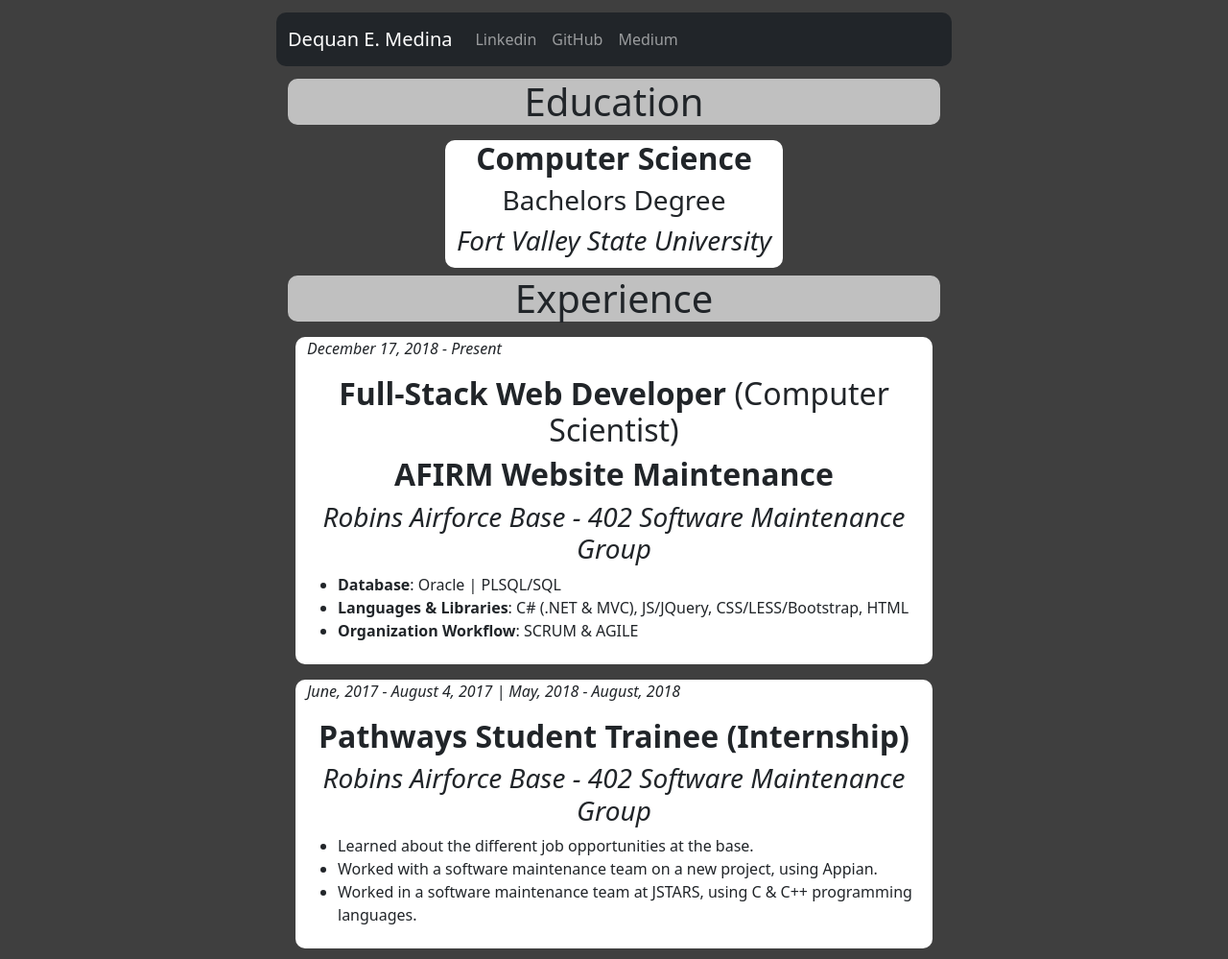
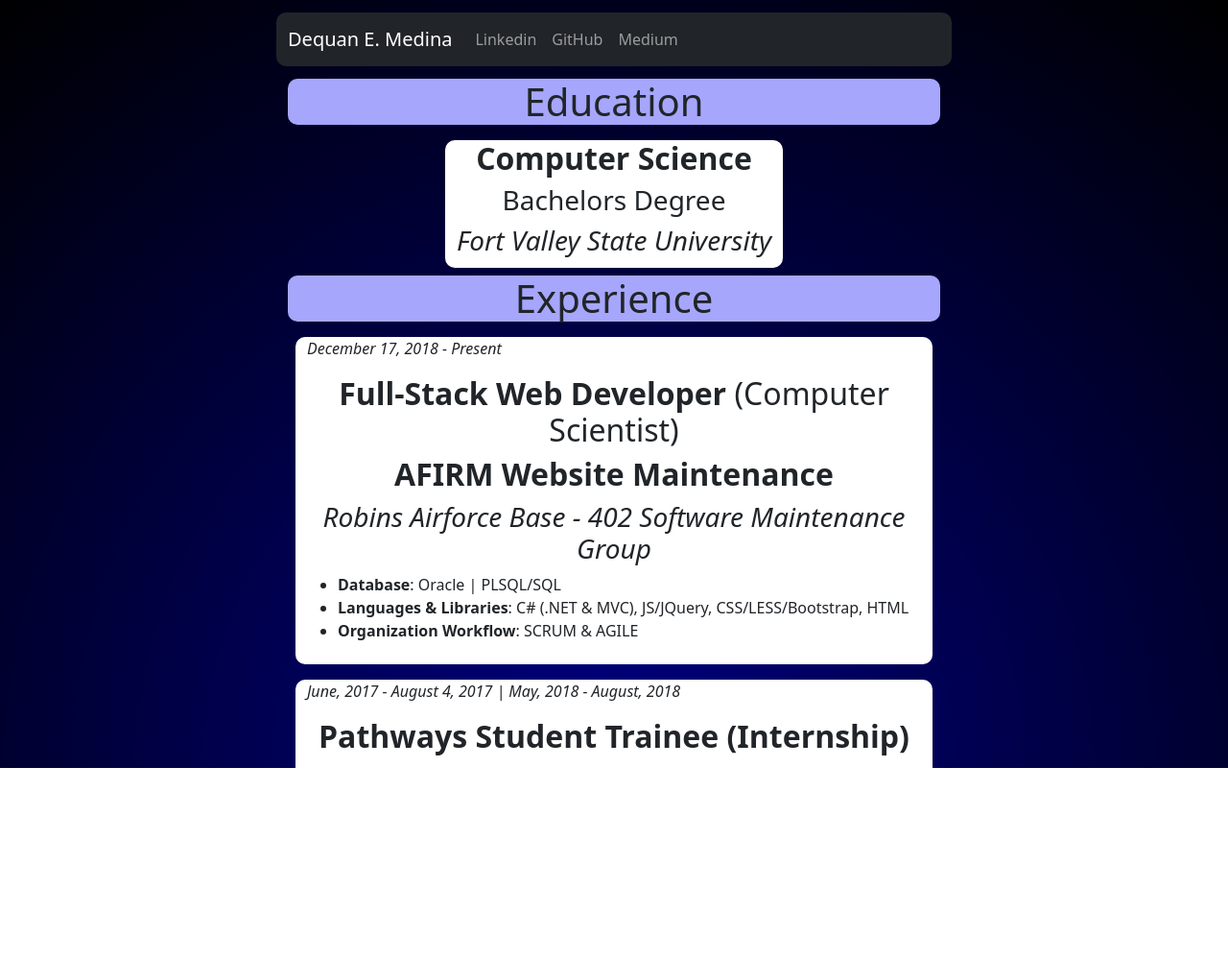
Before and after one commit to CardinalFunky/Dequan-Medina-Portfolio-Site, a plain HTML site: page index.html in a window 1280 px wide. Shown: the top 999 px of the page at 96% size. After the commit the page ends 800 px from the top, so only its background shows below. Drawn offline with nearby package versions, Linux system fonts and the light colour scheme.

Commit message:
Update index.html
Updated background color and header background colors

```diff
--- a/index.html
+++ b/index.html
@@ -16,17 +16,27 @@
     }
     html, body {
         width: 100%;
-        height: 100%;
-        background-color: rgb(63, 63, 63);
+        background: radial-gradient(circle at bottom, navy 0, black 100%);
+        height: 100vh;
+        overflow: hidden;
     }
+
     .header-container {
-        background-color: silver;
+        background-color: #a6a6fd;;
         border-radius: 10px;
     }
     .content-container {
         width: 55%;
-        height: 80%;
+        height: 100vh;
         margin-top: 1%;
+        padding-bottom: 5%;
+        overflow-y: scroll;
+        -ms-overflow-style: none;  /* IE and Edge */
+        scrollbar-width: none;  /* Firefox */
+    }
+    /* Hide scrollbar for Chrome, Safari and Opera */
+    .content-container::-webkit-scrollbar {
+        display: none;
     }
     .mini-content-container {
         background-color: white;
```
